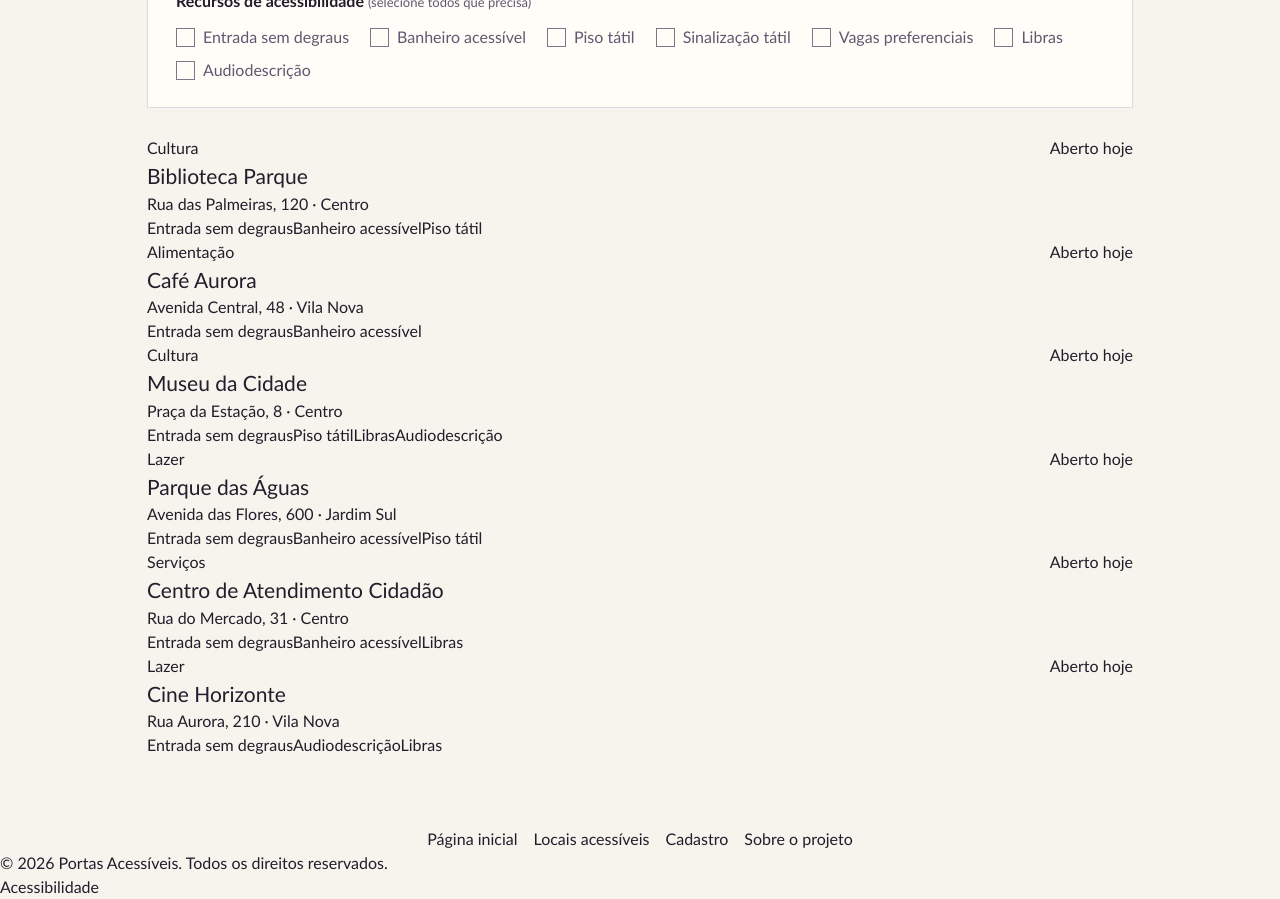
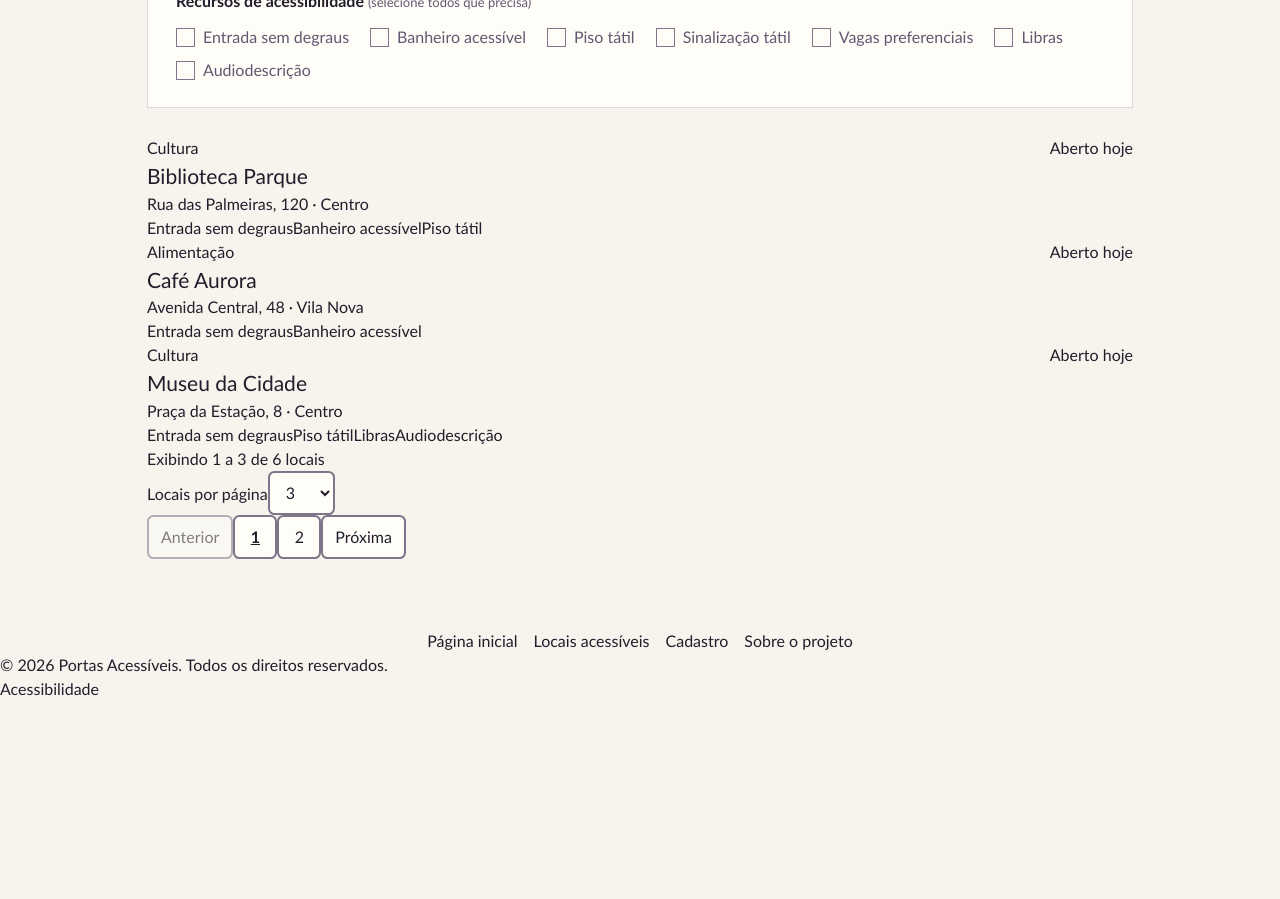
Before and after one commit to 1TDSPJ-26/portal-locais-acessiveis, a React (Vite) app: page /locais in a window 1280 px wide. Shown: the part 980-1879 px from the top of the page. After the commit the page ends 1681 px from the top, so only its background shows below. Built offline with nearby package versions, Linux system fonts and the light colour scheme.

Commit message:
feat: paginação da listagem de locais.

```diff
--- a/src/index.css
+++ b/src/index.css
@@ -201,6 +201,23 @@ h3 {
   color: var(--muted);
   text-decoration: none;
   cursor: not-allowed;
+}
+.empty-state {
+  display: block;
+  margin-top: 28px;
+  padding: 28px;
+  border: 1px solid var(--line);
+  background: var(--card);
+  color: var(--ink);
+  text-align: center;
+}
+.empty-state p {
+  margin: 16px 0;
+}
+.empty-state .prominent {
+  display: inline-block;
+  min-height: 44px;
+  padding: 10px 15px;
 }
 fieldset {
   margin: 25px 0 0;
--- a/src/pages/Locais/index.tsx
+++ b/src/pages/Locais/index.tsx
@@ -9,6 +9,8 @@ import {
   type RecursoAcessibilidade,
 } from "../../types/local";
 import { filtrarLocais } from "../../utils/filtrar-locais";
+import { usePaginacao } from "../../hooks/usePaginacao";
+import { Paginacao } from "../../components/Paginacao";
 
 const filtrosVazios: FiltrosLocais = { categoria: "", recursos: [] };
 
@@ -19,23 +21,49 @@ export default function LocaisPage() {
   const [painelAberto, setPainelAberto] = useState(false);
 
   const resultados = filtrarLocais(locais, termo, filtros);
+  const {
+    visiveis,
+    paginaAtual,
+    pages,
+    canPrev,
+    canNext,
+    isSinglePage,
+    intervaloLabel,
+    porPagina,
+    availableOptions,
+    topoListaRef,
+    handleMudarPagina,
+    handleMudarPorPagina,
+    handleFiltroAlterado,
+  } = usePaginacao(resultados, [3, 6, 12], 3);
+
+  // Toda alteração de busca ou filtro volta para a primeira página.
+  const aoAlterarFiltros = (acao: () => void) => {
+    acao();
+    handleFiltroAlterado();
+  };
+
   const temFiltrosAtivos =
     termo.trim() !== "" ||
     filtros.categoria !== "" ||
     filtros.recursos.length > 0;
 
   const alternarRecurso = (recurso: RecursoAcessibilidade) => {
+    aoAlterarFiltros(() =>
       setFiltros((estadoAtual) => ({
         ...estadoAtual,
         recursos: estadoAtual.recursos.includes(recurso)
           ? estadoAtual.recursos.filter((item) => item !== recurso)
           : [...estadoAtual.recursos, recurso],
-    }));
+      }))
+    );
   };
 
   const limparFiltros = () => {
+    aoAlterarFiltros(() => {
       setTermo("");
       setFiltros(filtrosVazios);
+    });
   };
 
   return (
@@ -56,7 +84,9 @@ export default function LocaisPage() {
             id="campo-busca-locais"
             type="search"
             value={termo}
-            onChange={(evento) => setTermo(evento.target.value)}
+            onChange={(evento) =>
+              aoAlterarFiltros(() => setTermo(evento.target.value))
+            }
             placeholder="Buscar por nome, bairro ou endereço"
           />
           <output aria-live="polite">
@@ -71,7 +101,7 @@ export default function LocaisPage() {
         <div className="results-heading">
           <div>
             <p className="section-kicker">Explorar locais</p>
-            <h2>
+            <h2 ref={topoListaRef} tabIndex={-1}>
               {estado === "pronto"
                 ? `${resultados.length} ${resultados.length === 1 ? "resultado encontrado" : "resultados encontrados"}`
                 : "Locais acessíveis"}
@@ -151,10 +181,12 @@ export default function LocaisPage() {
                     value={categoria}
                     checked={filtros.categoria === categoria}
                     onChange={(evento) =>
+                      aoAlterarFiltros(() =>
                         setFiltros((atual) => ({
                           ...atual,
                           categoria: evento.target.value as CategoriaLocal,
                         }))
+                      )
                     }
                   />
                   <span>{categoria}</span>
@@ -190,7 +222,10 @@ export default function LocaisPage() {
           <div className="active-filters" aria-label="Filtros ativos">
             <span>Filtros ativos:</span>
             {termo.trim() && (
-              <button type="button" onClick={() => setTermo("")}>
+              <button
+                type="button"
+                onClick={() => aoAlterarFiltros(() => setTermo(""))}
+              >
                 Busca: “{termo}” ×
               </button>
             )}
@@ -198,7 +233,9 @@ export default function LocaisPage() {
               <button
                 type="button"
                 onClick={() =>
+                  aoAlterarFiltros(() =>
                     setFiltros((atual) => ({ ...atual, categoria: "" }))
+                  )
                 }
               >
                 {filtros.categoria} ×
@@ -227,8 +264,9 @@ export default function LocaisPage() {
             </Link>
           </div>
         ) : resultados.length > 0 ? (
+          <>
             <div className="places-grid">
-            {resultados.map((local) => (
+              {visiveis.map((local) => (
                 <article className="place-card" key={local.id}>
                   <div className="place-card-top">
                     <span className="place-category">{local.categoria}</span>
@@ -247,6 +285,19 @@ export default function LocaisPage() {
                 </article>
               ))}
             </div>
+            <Paginacao
+              paginaAtual={paginaAtual}
+              pages={pages}
+              canPrev={canPrev}
+              canNext={canNext}
+              isSinglePage={isSinglePage}
+              intervaloLabel={intervaloLabel}
+              porPagina={porPagina}
+              availableOptions={availableOptions}
+              onMudarPagina={handleMudarPagina}
+              onMudarPorPagina={handleMudarPorPagina}
+            />
+          </>
         ) : (
           <div className="empty-state">
             <span className="empty-icon" aria-hidden="true">
```
Lines whose indentation alone changed are shown as unchanged.
